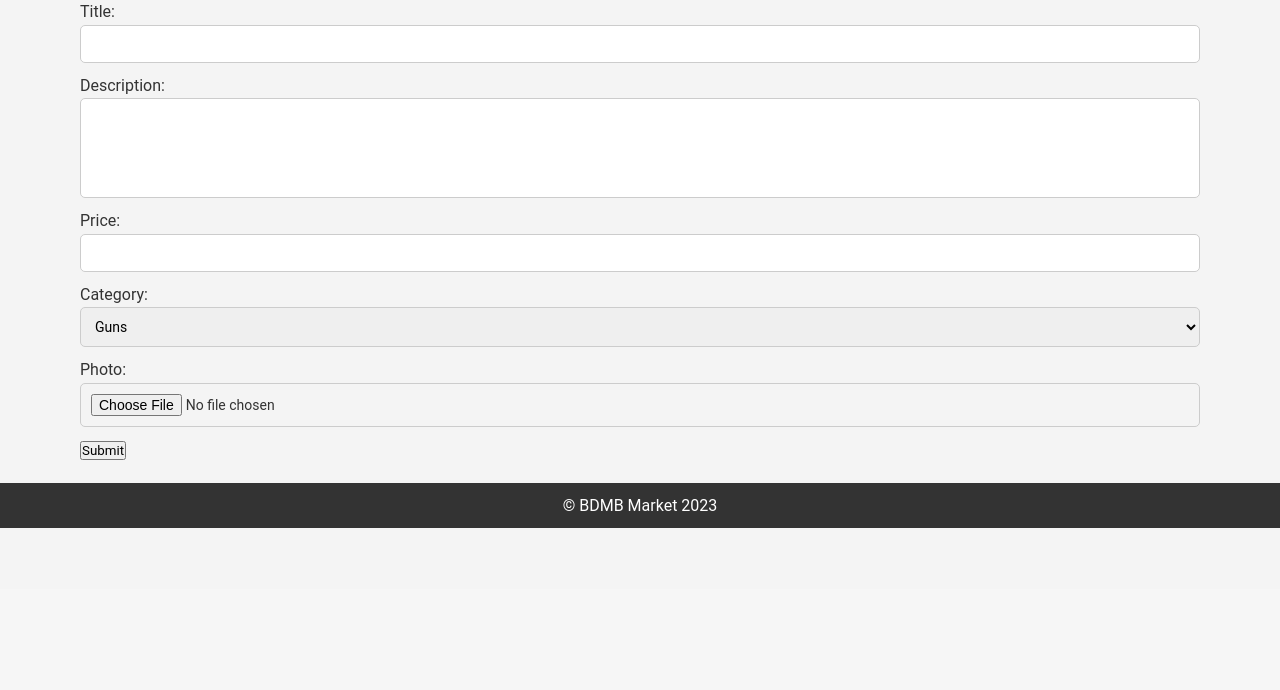
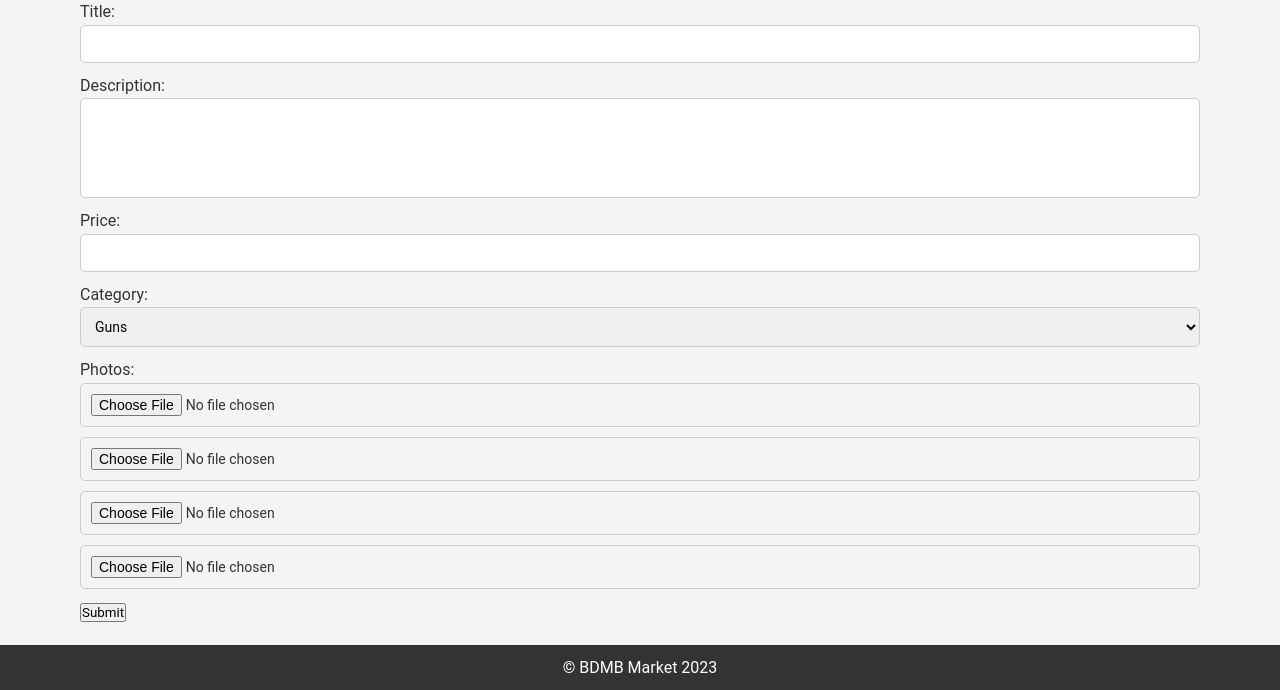
Before and after one commit to cnichols1734/C2C_Market, a Flask app: page /create_post in a window 1280 px wide. Shown: the part 211-901 px from the top of the page. Before the commit the page ends 739 px from the top, so only its background shows below. Run offline with Flask 3, Linux system fonts and the light colour scheme.

Commit message:
Many updates

```diff
--- a/main.py
+++ b/main.py
@@ -6,9 +6,14 @@ import uuid
 
 app = Flask(__name__)
 app.config['SQLALCHEMY_DATABASE_URI'] = 'sqlite:///database.db'
-app.config['SECRET_KEY'] = 'your_secret_key'  # Add a secret key for the session
+app.config['SECRET_KEY'] = 'your_secret_key'
 app.config['UPLOAD_FOLDER'] = 'static/uploads'
 db = SQLAlchemy(app)
+
+class Photo(db.Model):
+    id = db.Column(db.Integer, primary_key=True)
+    filename = db.Column(db.String(255))
+    post_id = db.Column(db.Integer, db.ForeignKey('post.id'), nullable=False)
 
 class Post(db.Model):
     id = db.Column(db.Integer, primary_key=True)
@@ -16,14 +21,16 @@ class Post(db.Model):
     description = db.Column(db.Text, nullable=False)
     price = db.Column(db.Float, nullable=False)
     category = db.Column(db.String(20), nullable=False)
-    photo = db.Column(db.String(255))
-    comments = db.relationship('Comment', backref='post', lazy=True)
-    uuid = db.Column(db.String(36), nullable=False)  # Add a column to store the user's UUID
+    photos = db.relationship('Photo', backref='post', lazy=True)
+    comments = db.relationship('Comment', back_populates='post', cascade='all, delete')
+    uuid = db.Column(db.String(36), nullable=False)
+
 
 class Comment(db.Model):
     id = db.Column(db.Integer, primary_key=True)
     content = db.Column(db.Text, nullable=False)
     post_id = db.Column(db.Integer, db.ForeignKey('post.id'), nullable=False)
+    post = db.relationship('Post', back_populates='comments')  # Add this line
 
 @app.route('/')
 def index():
@@ -54,26 +61,34 @@ def create_post():
     if request.method == 'POST':
         user_uuid = session.get('uuid')
         if not user_uuid:
-            user_uuid = str(uuid.uuid4())  # Generate a new UUID if not found in the session
+            user_uuid = str(uuid.uuid4())
             session['uuid'] = user_uuid
 
         title = request.form['title']
         description = request.form['description']
         price = request.form['price']
         category = request.form['category']
-        photo = request.files['photo']
 
-        filename = None
-        if photo:
-            filename = secure_filename(photo.filename)
-            photo.save(os.path.join(app.config['UPLOAD_FOLDER'], filename))
+        filenames = []
+        for i in range(1, 5):
+            photo = request.files.get(f'photo{i}')
+            if photo and photo.filename:
+                filename = secure_filename(photo.filename)
+                photo.save(os.path.join(app.config['UPLOAD_FOLDER'], filename))
+                filenames.append(filename)
 
-        if filename is None:
-            print("Error: filename is None")
+        if not filenames:
+            print("Error: no photos uploaded")
             return redirect(url_for('create_post'))
 
-        new_post = Post(title=title, description=description, price=price, category=category, photo=filename, uuid=user_uuid)
+        new_post = Post(title=title, description=description, price=price, category=category, uuid=user_uuid)
         db.session.add(new_post)
+        db.session.flush()
+
+        for filename in filenames:
+            new_photo = Photo(filename=filename, post_id=new_post.id)
+            db.session.add(new_photo)
+
         db.session.commit()
         return redirect(url_for('index'))
 
@@ -86,13 +101,16 @@ def delete_post(post_id):
         flash('You are not authorized to delete this post.', 'error')
         return redirect(url_for('post', post_id=post.id))
     else:
+        for photo in post.photos:
+            os.remove(os.path.join(app.config['UPLOAD_FOLDER'], photo.filename))
+            db.session.delete(photo)
+
         db.session.delete(post)
         db.session.commit()
         flash('Your post has been deleted.', 'success')
         return redirect(url_for('index'))
 
 
-
 if __name__ == '__main__':
     with app.app_context():
         db.create_all()
--- a/templates/create_post.html
+++ b/templates/create_post.html
@@ -25,8 +25,11 @@
             </select>
         </div>
         <div class="form-group">
-            <label for="photo">Photo:</label>
-            <input type="file" class="form-control-file" id="photo" name="photo" accept="image/*" required>
+            <label for="photos">Photos:</label>
+            <input type="file" class="form-control-file" id="photo1" name="photo1" accept="image/*" required>
+            <input type="file" class="form-control-file" id="photo2" name="photo2" accept="image/*">
+            <input type="file" class="form-control-file" id="photo3" name="photo3" accept="image/*">
+            <input type="file" class="form-control-file" id="photo4" name="photo4" accept="image/*">
         </div>
         <button type="submit" class="btn btn-primary">Submit</button>
     </form>
--- a/templates/index.html
+++ b/templates/index.html
@@ -33,8 +33,8 @@
         <tbody>
     {% for post in posts %}
     <tr>
-                {% if post.photo %}
-                <td><a href="{{ url_for('post', post_id=post.id) }}"><img src="{{ url_for('static', filename='uploads/' + post.photo) }}" alt="Post image" class="post-img"></a></td>
+        {% if post.photos[0] %}
+        <td><a href="{{ url_for('post', post_id=post.id) }}"><img src="{{ url_for('static', filename='uploads/' + post.photos[0].filename) }}" alt="Post image" class="post-img"></a></td>
         {% else %}
         <td>No image available</td>
         {% endif %}
--- a/templates/post.html
+++ b/templates/post.html
@@ -4,9 +4,9 @@
 <h1>{{ post.title }}</h1>
 <p>{{ post.description }}</p>
 <p>Price: {{ post.price }}</p>
-<a href="{{ url_for('static', filename='uploads/' + post.photo) }}" target="_blank">
-    <img src="{{ url_for('static', filename='uploads/' + post.photo) }}" alt="Photo" width="300">
-</a>
+{% for photo in post.photos %}
+    <a href="{{ url_for('static', filename='uploads/' + photo.filename) }}" target="_blank"><img src="{{ url_for('static', filename='uploads/' + photo.filename) }}" alt="Photo" width="300"></a>
+{% endfor %}
 
 {% if session.uuid == post.uuid %}
     <form action="{{ url_for('delete_post', post_id=post.id) }}" method="post">
```
Also changed, not shown: instance/database.db (deleted), static/uploads/22-1-4sd-lcpii-hi-rez.jpg (deleted), static/uploads/pix636805854.jpg (deleted). Lines whose indentation alone changed are shown as unchanged.
